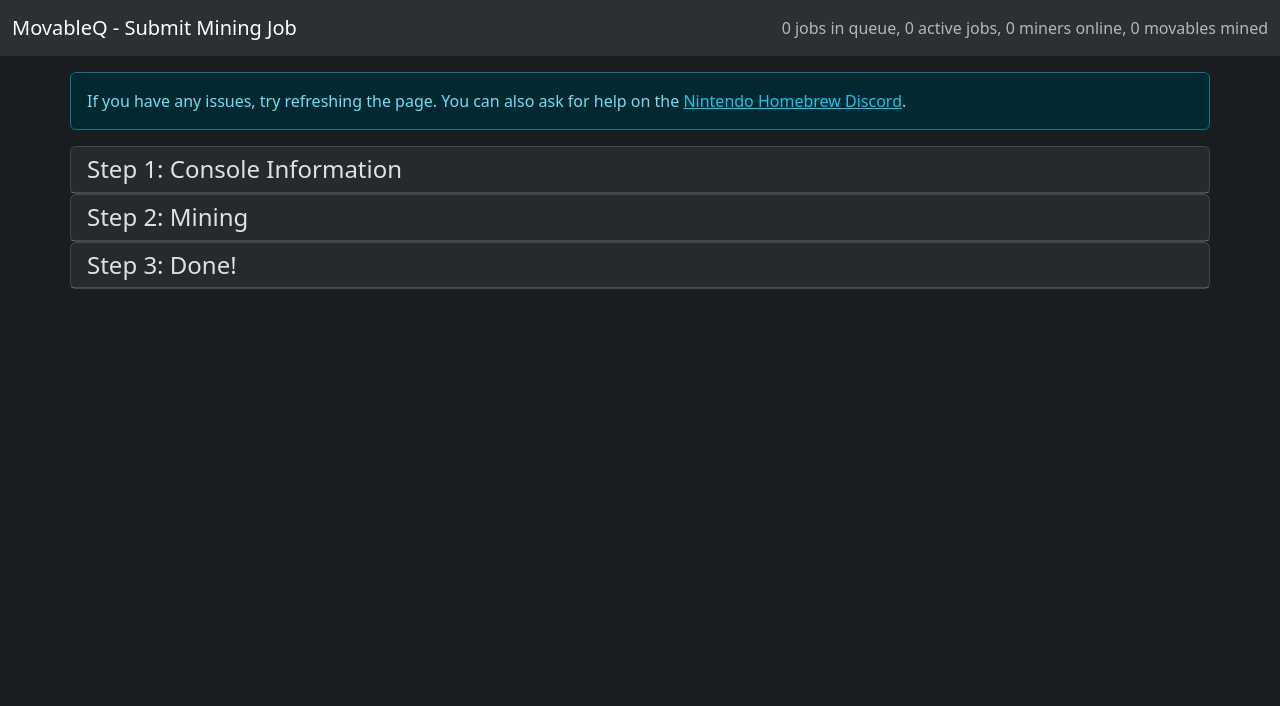
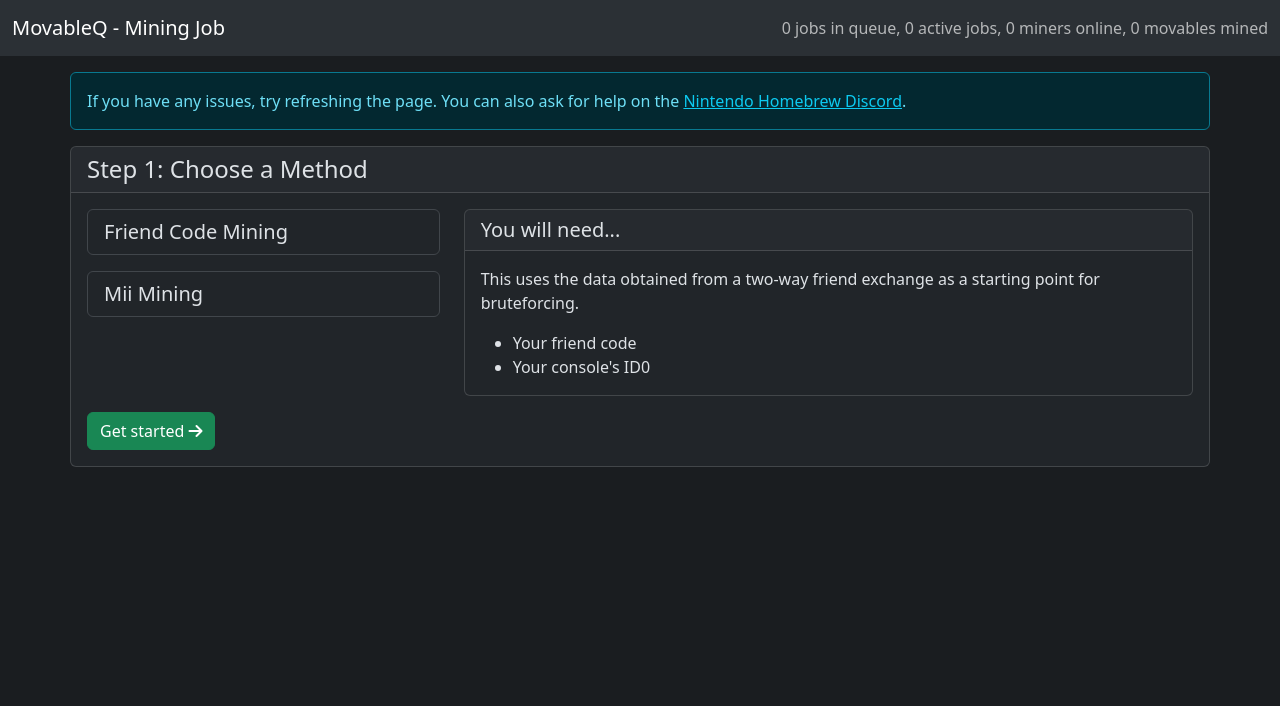
Before and after one commit to cm-360/MovableQ, a Flask app: page /submit in a window 1280 px wide. Shown: the top 706 px of the page. Run offline with Flask 3, Linux system fonts and the light colour scheme.

Commit message:
start on new job page

```diff
--- a/templates/pages/submit.html
+++ b/templates/pages/submit.html
@@ -1,95 +1,51 @@
 {% extends "layouts/base.html" %}
 
-{% block title %}{{ site_title }} - Submit Mining Job{% endblock %}
+{% block title %}{{ site_title }} - Mining Job{% endblock %}
 
 {% block content %}
 	<div class="alert alert-info" role="alert">
 		If you have any issues, try refreshing the page. You can also ask for help on the <a class="link-info" href="{{ discord_url }}">{{ discord_name }} Discord</a>.
 	</div>
 	<div class="card">
-		<h4 class="card-header">Step 1: Console Information</h4>
-		<div id="card1" class="collapse">
-			<form id="miiForm" class="card-body">
-				<div class="mb-3 card-text">
-					This page is for <b>Mii mining</b>. If you are looking for <b>Friend Code mining</b>, check <a class="link" href="{{ url_for('page_fc') }}">here</a>. To get started, enter your console's information into the boxes below.
-				</div>
-				<div class="mb-3">
-					<label for="id0" class="form-label">ID0</label>
-					<input required type="text" class="form-control" id="id0" name="id0" placeholder="a0b1c2d3e4f5a6b7c8d9e0f1a2b3c4d5">
-					<div class="invalid-feedback">
-						Your ID0 should be a 32-character hex string. Also make sure it's not ID1 (the 2nd level folder name.)
+		<h4 class="card-header">Step 1: Choose a Method</h4>
+		<div id="methodCard" class="collapse show">
+			<form id="methodForm" class="card-body">
+				<div class="row mb-3">
+					<div class="col-12 col-md-4">
+						<div class="d-grid gap-3" role="group" aria-label="Mining method radio toggle button group">
+							<input type="radio" class="btn-check" name="methodRadio" id="methodRadioFc" autocomplete="off" checked>
+							<label class="btn border border-secondary-subtle text-start" for="methodRadioFc" id="methodRadioFcLabel">
+								<h5 class="m-0 p-1">Friend Code Mining</h5>
+							</label>
+							<input type="radio" class="btn-check" name="methodRadio" id="methodRadioMii" autocomplete="off">
+							<label class="btn border border-secondary-subtle text-start" for="methodRadioMii" id="methodRadioMiiLabel">
+								<h5 class="m-0 p-1">Mii Mining</h5>
+							</label>
+						</div>
+					</div>
+					<div class="col-12 col-md-8">
+						<div class="card">
+							<h5 class="card-header">You will need...</h5>
+							<div class="card-body collapse show">
+								<p class="card-text">This uses the data obtained from a two-way friend exchange as a starting point for bruteforcing.</p>
+								<ul class="card-text">
+									<li>Your friend code</li>
+									<li>Your console's ID0</li>
+								</ul>
+							</div>
+							<div class="card-body collapse">
+								<p class="card-text">This uses a Mii QR code instead of a two-way friend exchange, but is significantly more time-consuming.</p>
+								<ul class="card-text">
+									<li>A Mii QR code from your console</li>
+									<li>Your console's ID0</li>
+								</ul>
+							</div>
+						</div>
+
 					</div>
 				</div>
-				<div class="mb-3">
-					<label for="model" class="form-label">Model</label>
-					<select required id="model" class="form-control" name="model">
-						<option selected disabled value="">Choose...</option>
-						<option value="old">Old</option>
-						<option value="new">New</option>
-					</select>
-					<div class="invalid-feedback">
-						Please choose your device's model.
-					</div>
-				</div>
-				<div class="mb-3">
-					<label for="year" class="form-label">Manufacturing year</label>
-					<input type="number" class="form-control" id="year" name="year" min="2011" max="2020" value="" placeholder="20XX">
-					<div class="invalid-feedback">
-						Please enter a year between 2011-2020, or leave blank.
-					</div>
-				</div>
-				<div class="mb-3">
-					<label for="mii_file" class="form-label">Mii QR code</label>
-					<input type="file" class="form-control collapse" id="mii_file" name="mii_file" accept=".jpg,.bin">
-					<input type="text" class="form-control collapse" id="mii_url" name="mii_url" placeholder="https://example.com/path/to/HNI_XXXX.JPG">
-					<div class="invalid-feedback">
-						Your Mii data is invalid.
-					</div>
-					<button type="button" class="btn btn-link btn-sm p-0" id="miiUploadToggle"></button>
-				</div>
-				<button type="submit" class="btn btn-success">Submit</button>
+				<button type="submit" class="btn btn-success">Get started <i class="fa-solid fa-arrow-right"></i></button>
 			</form>
-		</div>
-	</div>
-	<div class="card">
-		<h4 class="card-header">Step 2: Mining</h4>
-		<div id="card2" class="collapse">
-			<div class="card-body">
-				<p class="card-text mb-3">
-					Please wait for the mining process to complete. This process can take up to 90 minutes, so feel free to leave this website running in the background, or even close it. While you wait, please ensure your ID0 is correct, and cancel the job if it is not. Otherwise, you will be waiting forever!
-				</p>
-				<div class="mb-3">
-					<span class="spinner-border spinner-border-sm" role="status"></span>
-					<span id="miningStatus" class="m-2"></span>
-				</div>
-				<div class="collapse show alert alert-dark" role="alert">
-					<div class="card-text">
-						<div>Mii: <span id="miningMii"></span></div>
-						<div>Assigned to: <span id="miningMiiAssignee"></span></div>
-					</div>
-					<div class="card-text">
-						<div>ID0: <span id="miningId0"></span></div>
-						<div>Assigned to: <span id="miningId0Assignee"></span></div>
-					</div>
-					<div class="card-text collapse mt-2" id="miningStatsCollapse">
-						<div>Hash rate: <span id="miningRate">0</span> M/s</div>
-						<div>Current offset: <span id="miningOffset"></span></div>
-					</div>
-				</div>
-				<button id="cancelJobButton" class="btn btn-danger">Cancel</button>
-			</div>
-		</div>
-	</div>
-	<div class="card">
-		<h4 class="card-header">Step 3: Done!</h4>
-		<div id="card3" class="collapse">
-			<div class="card-body">
-				<p class="card-text">
-					Good news, the mining is complete! Download your <code>movable.sed</code> using the button below. If you ended up here immediately after submitting a job, go ahead and continue with the provided download.
-				</p>
-				<a id="movableDownload" href="" class="btn btn-success">movable.sed <i class="fa fa-download"></i></a>
-				<button id="doAnotherButton" class="btn btn-light">Do another device</button>
-			</div>
 		</div>
 	</div>
 	<div class="modal fade" tabindex="-1" id="canceledModal">
```
